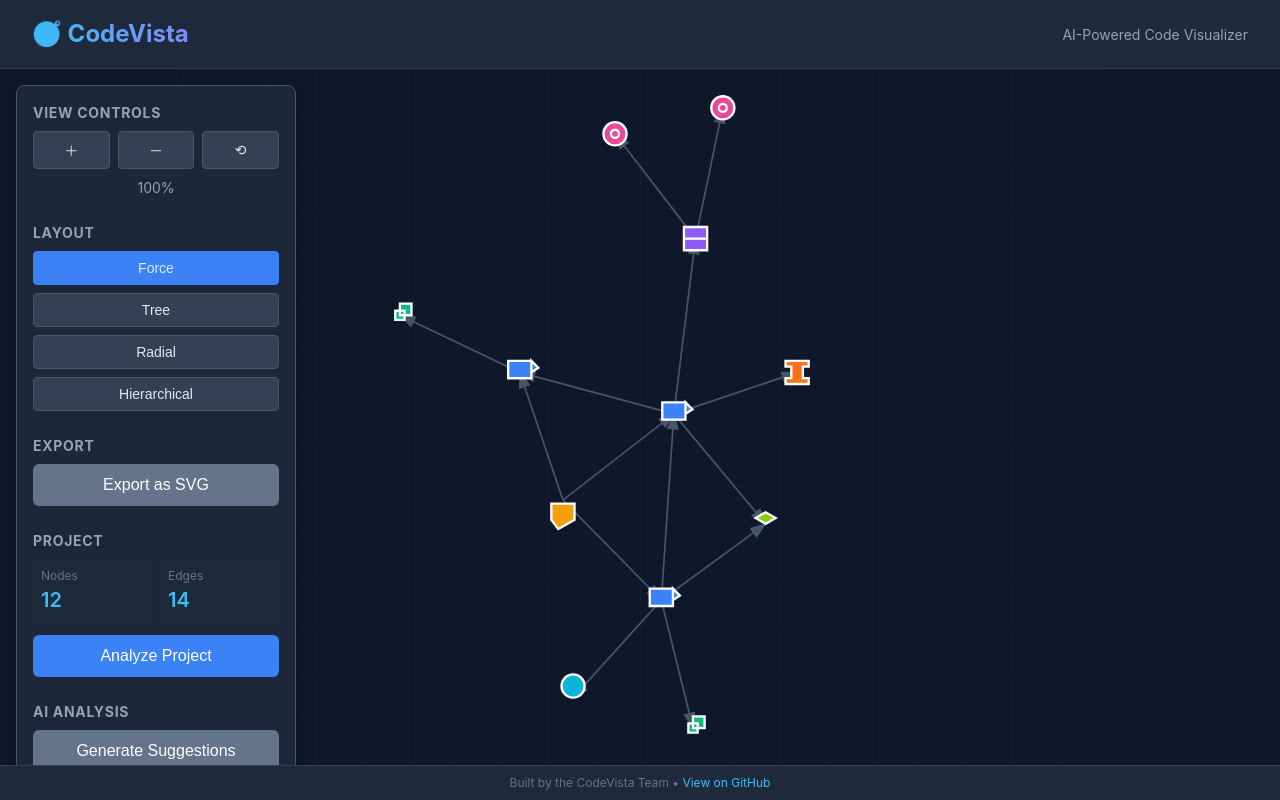
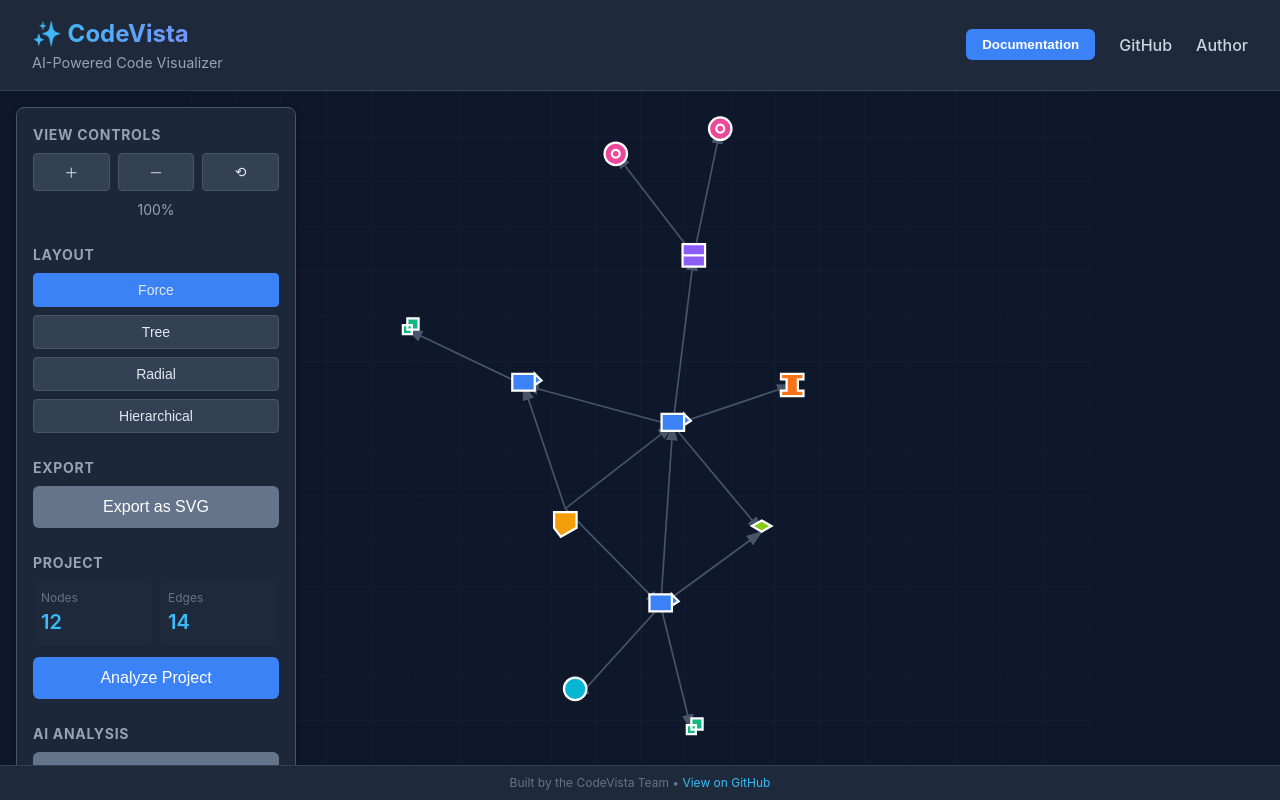
Before and after one commit to Luv-Goel/CodeVista, a React (Vite) app: page / in a window 1280 px wide. Built offline with nearby package versions, Linux system fonts and the light colour scheme.

Commit message:
feat: add documentation modal and links to github profile

```diff
--- a/src/App.css
+++ b/src/App.css
@@ -53,3 +53,44 @@
 .app-footer a:hover {
   text-decoration: underline;
 }
+.app-header {
+  display: flex;
+  justify-content: space-between;
+  align-items: center;
+  padding: 1rem 2rem;
+}
+.header-title h1 {
+  margin: 0;
+}
+.header-title p {
+  margin: 0;
+  color: #94a3b8;
+  font-size: 0.9rem;
+}
+.header-nav {
+  display: flex;
+  gap: 1.5rem;
+  align-items: center;
+}
+.nav-btn {
+  background-color: #3b82f6;
+  color: white;
+  border: none;
+  padding: 0.5rem 1rem;
+  border-radius: 6px;
+  cursor: pointer;
+  font-weight: 600;
+  transition: background-color 0.2s;
+}
+.nav-btn:hover {
+  background-color: #2563eb;
+}
+.nav-link {
+  color: #cbd5e1;
+  text-decoration: none;
+  font-weight: 500;
+  transition: color 0.2s;
+}
+.nav-link:hover {
+  color: #38bdf8;
+}
--- a/src/App.tsx
+++ b/src/App.tsx
@@ -2,9 +2,11 @@ import { useState, useEffect } from 'react';
 import './App.css';
 import { CodeVisualizer } from './components/CodeVisualizer';
 import { useCodeStore } from './stores/codeStore';
+import { DocsModal } from './components/DocsModal';
 
 function App() {
   const [loading, setLoading] = useState(true);
+  const [isDocsOpen, setIsDocsOpen] = useState(false);
   const { initialize } = useCodeStore();
 
   useEffect(() => {
@@ -24,16 +26,24 @@ function App() {
 
   return (
     <div className="app">
-      <header className="app-header">
-        <h1>🧭 CodeVista</h1>
-        <p>AI-Powered Code Visualizer</p>
+            <header className="app-header">
+        <div className="header-title">
+          <h1>✨ CodeVista</h1>
+          <p>AI-Powered Code Visualizer</p>
+        </div>
+        <nav className="header-nav">
+          <button onClick={() => setIsDocsOpen(true)} className="nav-btn">Documentation</button>
+          <a href="https://github.com/Luv-Goel/CodeVista" target="_blank" rel="noopener noreferrer" className="nav-link">GitHub</a>
+          <a href="https://github.com/Luv-Goel" target="_blank" rel="noopener noreferrer" className="nav-link">Author</a>
+        </nav>
       </header>
       <main className="app-main">
         <CodeVisualizer />
       </main>
       <footer className="app-footer">
-        <p>Built by the CodeVista Team • <a href="https://github.com/Luv-Goel/CodeVista">View on GitHub</a></p>
+        <p>Built by the CodeVista Team &bull; <a href="https://github.com/Luv-Goel/CodeVista">View on GitHub</a></p>
       </footer>
+      <DocsModal isOpen={isDocsOpen} onClose={() => setIsDocsOpen(false)} />
     </div>
   );
 }
--- /dev/null
+++ b/src/components/DocsModal.css
@@ -0,0 +1,111 @@
+.docs-modal-overlay {
+  position: fixed;
+  top: 0;
+  left: 0;
+  width: 100vw;
+  height: 100vh;
+  background-color: rgba(0, 0, 0, 0.7);
+  display: flex;
+  justify-content: center;
+  align-items: center;
+  z-index: 1000;
+  backdrop-filter: blur(4px);
+}
+
+.docs-modal-content {
+  background-color: #1e293b;
+  border: 1px solid #334155;
+  border-radius: 12px;
+  width: 90%;
+  max-width: 600px;
+  max-height: 85vh;
+  overflow-y: auto;
+  box-shadow: 0 20px 25px -5px rgba(0, 0, 0, 0.5), 0 10px 10px -5px rgba(0, 0, 0, 0.25);
+  color: #f8fafc;
+  animation: modal-fade-in 0.2s ease-out;
+}
+
+@keyframes modal-fade-in {
+  from { opacity: 0; transform: scale(0.95); }
+  to { opacity: 1; transform: scale(1); }
+}
+
+.docs-modal-header {
+  display: flex;
+  justify-content: space-between;
+  align-items: center;
+  padding: 16px 24px;
+  border-bottom: 1px solid #334155;
+  background-color: #0f172a;
+  border-radius: 12px 12px 0 0;
+}
+
+.docs-modal-header h2 {
+  margin: 0;
+  font-size: 1.25rem;
+  color: #e2e8f0;
+}
+
+.close-btn {
+  background: none;
+  border: none;
+  color: #94a3b8;
+  font-size: 1.5rem;
+  cursor: pointer;
+  padding: 0;
+  line-height: 1;
+  transition: color 0.2s;
+}
+
+.close-btn:hover {
+  color: #ef4444;
+}
+
+.docs-modal-body {
+  padding: 24px;
+}
+
+.docs-modal-body h3 {
+  margin-top: 0;
+  margin-bottom: 12px;
+  color: #38bdf8;
+  font-size: 1.1rem;
+}
+
+.docs-modal-body h3:not(:first-child) {
+  margin-top: 24px;
+}
+
+.docs-modal-body p {
+  line-height: 1.6;
+  color: #cbd5e1;
+  margin-bottom: 16px;
+}
+
+.docs-modal-body ol, .docs-modal-body ul {
+  padding-left: 20px;
+  color: #cbd5e1;
+  line-height: 1.6;
+}
+
+.docs-modal-body li {
+  margin-bottom: 8px;
+}
+
+.docs-modal-body strong {
+  color: #e2e8f0;
+}
+
+.github-link {
+  display: inline-block;
+  margin-top: 8px;
+  color: #38bdf8;
+  text-decoration: none;
+  font-weight: 600;
+  transition: color 0.2s;
+}
+
+.github-link:hover {
+  color: #7dd3fc;
+  text-decoration: underline;
+}
--- /dev/null
+++ b/src/components/DocsModal.tsx
@@ -0,0 +1,53 @@
+import React from 'react';
+import './DocsModal.css';
+
+interface Props {
+  isOpen: boolean;
+  onClose: () => void;
+}
+
+export const DocsModal: React.FC<Props> = ({ isOpen, onClose }) => {
+  if (!isOpen) return null;
+
+  return (
+    <div className="docs-modal-overlay" onClick={onClose}>
+      <div className="docs-modal-content" onClick={e => e.stopPropagation()}>
+        <div className="docs-modal-header">
+          <h2>CodeVista Documentation</h2>
+          <button className="close-btn" onClick={onClose}>&times;</button>
+        </div>
+        <div className="docs-modal-body">
+          <h3>What is CodeVista?</h3>
+          <p>
+            CodeVista is an AI-powered code visualizer designed to help developers comprehend large codebases rapidly.
+            It renders your codebase&apos;s Abstract Syntax Tree (AST) and dependencies into an interactive, force-directed graph.
+          </p>
+
+          <h3>How it Works</h3>
+          <ol>
+            <li><strong>AST Parsing:</strong> Code files are parsed using babel to extract relationships.</li>
+            <li><strong>Graph Construction:</strong> Files and modules are mapped to nodes. Imports and exports are mapped to edges.</li>
+            <li><strong>Visualization:</strong> A D3.js physics simulation organizes the nodes dynamically on your screen.</li>
+          </ol>
+
+          <h3>Controls</h3>
+          <ul>
+            <li><strong>Pan:</strong> Click and drag on the empty background grid.</li>
+            <li><strong>Zoom:</strong> Use your mouse wheel or the +/- buttons on the right control panel.</li>
+            <li><strong>Layouts:</strong> Switch between Force, Radial, Tree, and Hierarchical views from the panel.</li>
+            <li><strong>Export:</strong> Click &quot;Export as SVG&quot; to save your architecture diagram to disk.</li>
+          </ul>
+
+          <h3>About the Author</h3>
+          <p>
+            Built by Luv Goel. Check out my GitHub page for more projects:
+            <br />
+            <a href="https://github.com/Luv-Goel" target="_blank" rel="noopener noreferrer" className="github-link">
+              ?? github.com/Luv-Goel
+            </a>
+          </p>
+        </div>
+      </div>
+    </div>
+  );
+};
--- a/src/components/VisualizationCanvas.tsx
+++ b/src/components/VisualizationCanvas.tsx
@@ -117,7 +117,7 @@ export const VisualizationCanvas: React.FC<Props> = ({
       .filter((e): e is GraphEdge & { source: CodeNode; target: CodeNode } => e !== null);
 
     // Create simulation based on layout type
-    let simulation = d3.forceSimulation<CodeNode>(nodes)
+    const simulation = d3.forceSimulation<CodeNode>(nodes)
       .force('link', d3.forceLink<CodeNode, GraphEdge>(resolvedEdges).id(d => d.id).distance(100))
       .force('charge', d3.forceManyBody().strength(-300))
       .force('collide', d3.forceCollide().radius(25));
@@ -128,7 +128,7 @@ export const VisualizationCanvas: React.FC<Props> = ({
       simulation.force('radial', d3.forceRadial(200, 400, 300).strength(0.8));
     } else if (viewState.layout === 'tree' || viewState.layout === 'hierarchical') {
       simulation
-        .force('y', d3.forceY(d => {
+        .force('y', d3.forceY(() => {
           // Simple heuristic: nodes with more links go higher (just a visual approximation)
           return 100 + (Math.random() * 400);
         }).strength(0.1))
```
Also changed, not shown: 1 other file (tests, documents, lock files or other folders).
